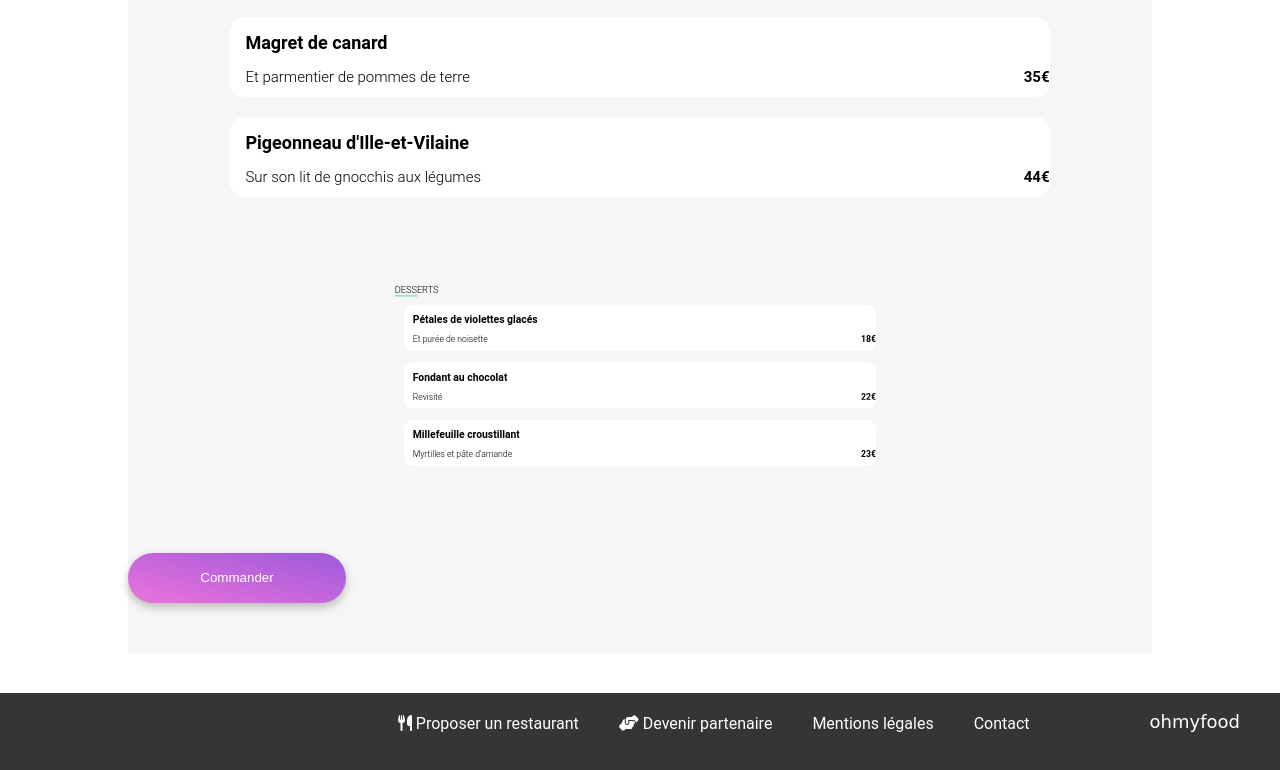
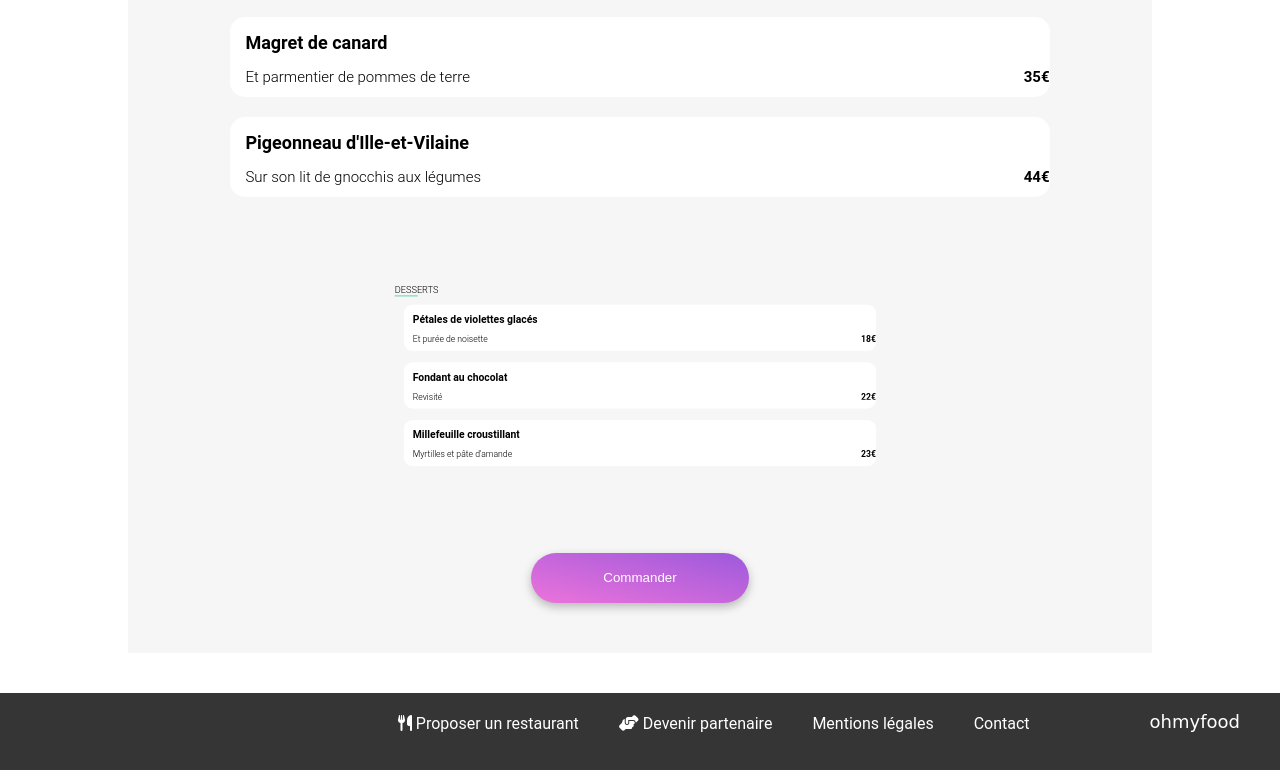
Before and after one commit to PierreGlade/Projet4, a website: page menu-alafrancaise.html in a window 1280 px wide. Shown: the part 1027-1797 px from the top of the page. Drawn offline with Linux system fonts and the light colour scheme; a web font is replaced by a local one.

Commit message:
essai redéploiement

```diff
--- a/style.css
+++ b/style.css
@@ -211,7 +211,12 @@ button:not(:hover) {
   transition: ease-in-out 0.7s;
   opacity: 1;
 }
-
+.transition {
+  z-index: 0;
+  display: flex;
+  justify-content: center;
+  align-items: center;
+}
 /*Function Section*/
 .functioning {
   padding: 15px;
@@ -505,7 +510,7 @@ li {
   height: 100%;
 }
 
-.mcp{
+.mcp {
   width: 100%;
   display: flex;
   justify-content: space-between;
@@ -527,7 +532,6 @@ li {
   animation-fill-mode: forwards;
   transition: width 1s;
 }
-
 
 .fa-solid.fa-check {
   display: none;
```
